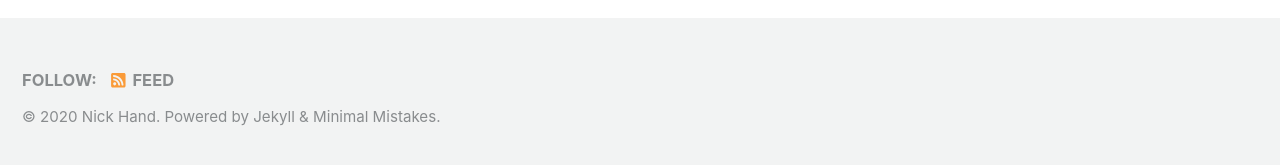
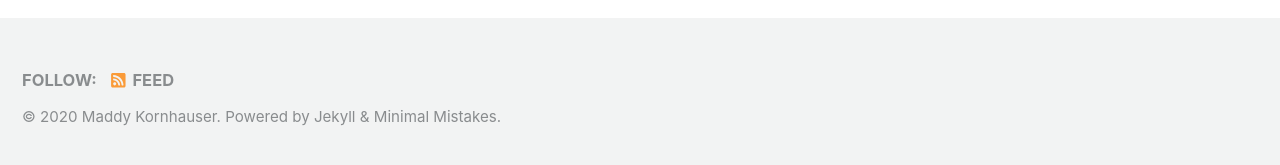
Before and after one commit to mlkornhauser/MUSA550final, a Jekyll site: the page built from index.html, in a window 1280 px wide and 900 px high, scrolled down 222 px. Shown: the part 727-892 px from the top of the window. Built offline with Jekyll 4.4.1, drawn with Linux system fonts in a browser that asks for light colours; cached includes are drawn as plain includes; nearby versions of some CDN libraries; a script that is not in the unit is left out; the list of posts is cut into pages by our own code.

Commit message:
Update _config.yml

```diff
--- a/_config.yml
+++ b/_config.yml
@@ -18,8 +18,8 @@ minimal_mistakes_skin: "default" # "air", "aqua", "contrast", "dark", "dirt", "n
 locale: "en-US"
 title: "MUSA 550: Geospatial Data Science in Python"
 title_separator: "-"
-name: "Nick Hand"
-description: "Displaying cool data visualizations"
+name: "Maddy Kornhauser"
+description: "Understanding the impacts of COVID-19 on businesses in the US"
 url: # the base hostname & protocol for your site e.g. "https://mmistakes.github.io"
 baseurl: # the subpath of your site, e.g. "/blog"
 repository: # GitHub username/repo-name e.g. "mmistakes/minimal-mistakes"
```
